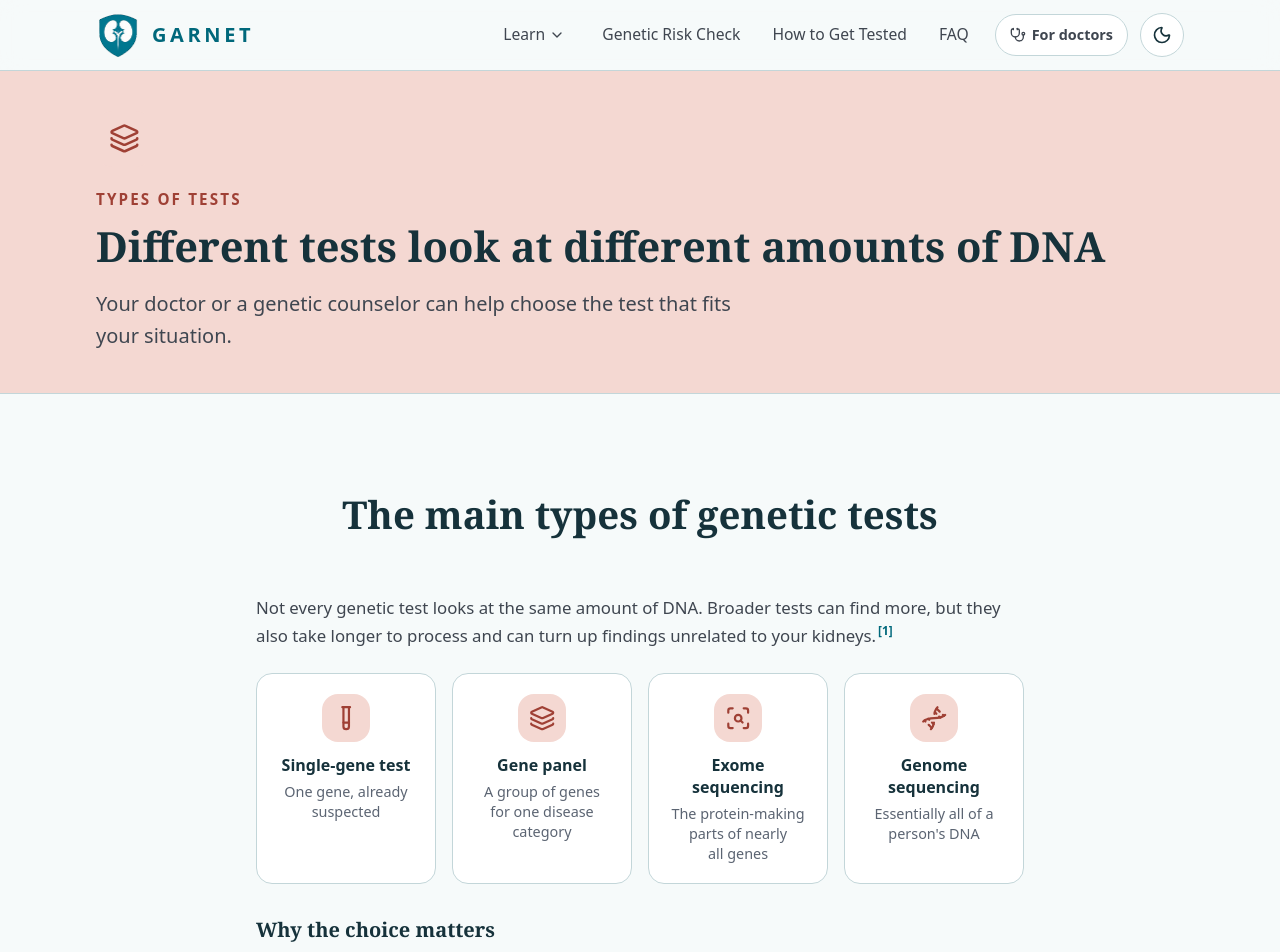
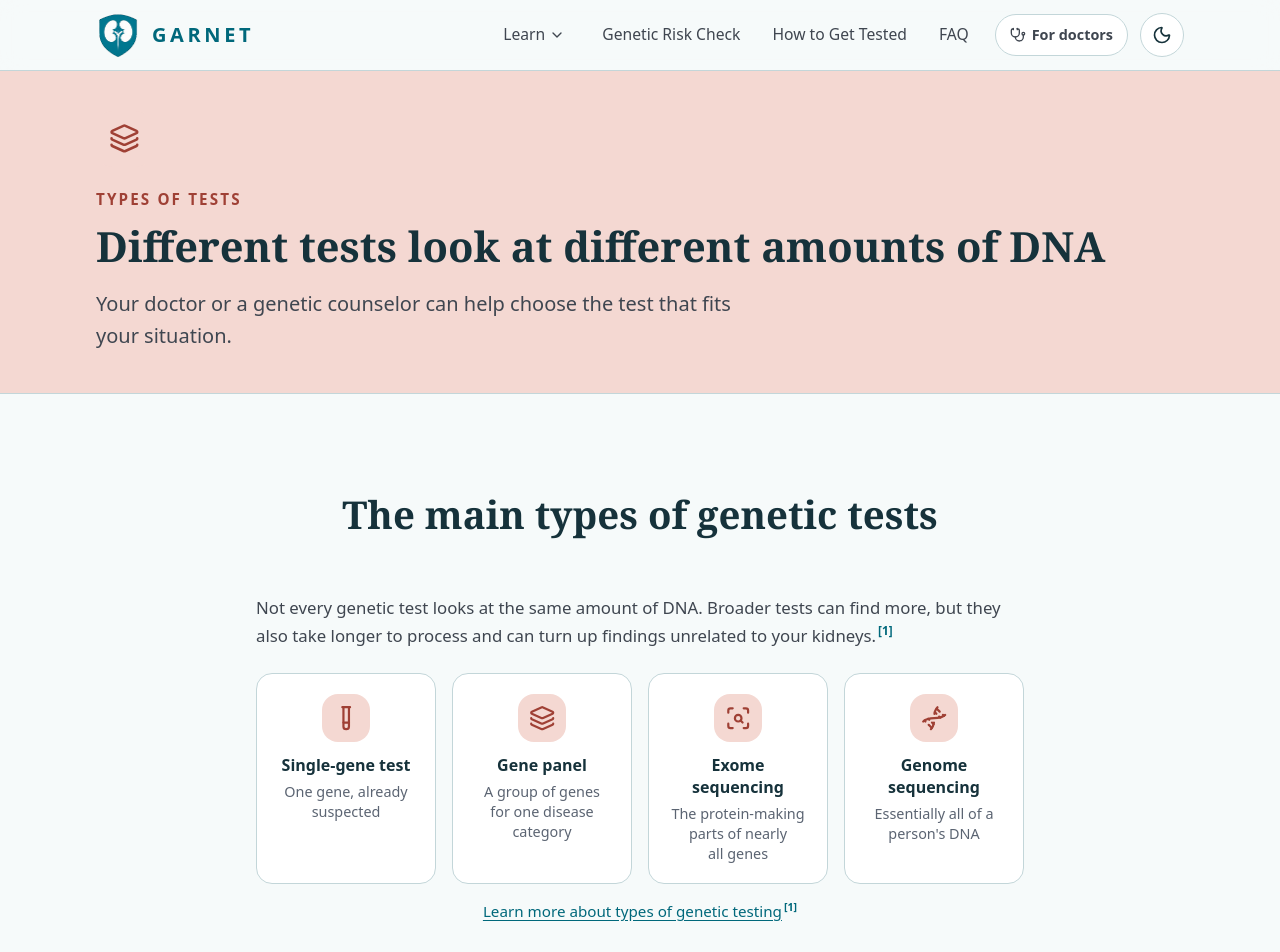
Before and after one commit to OleNY1/garnet_web_app, a React (Vite) app: page /learn/types-of-tests in a window 1280 px wide. Shown: the top 952 px of the page. Built offline with nearby package versions, Linux system fonts and the light colour scheme.

Commit message:
Keep Types of tests boxes static and add a paper link underneath.

```diff
--- a/src/components/learn/FlowDiagram.tsx
+++ b/src/components/learn/FlowDiagram.tsx
@@ -26,7 +26,7 @@ export function FlowDiagram({
         {steps.map((step) => (
           <div
             key={step.label}
-            className="flex h-full min-h-[11.5rem] scale-100 flex-col items-center rounded-2xl border border-line bg-surface p-5 text-center transition-transform duration-200 hover:scale-[1.03]"
+            className="flex h-full min-h-[11.5rem] flex-col items-center rounded-2xl border border-line bg-surface p-5 text-center"
           >
             <span
               className={`flex size-12 shrink-0 items-center justify-center rounded-2xl ${tints[tint].chip}`}
--- a/src/pages/learn/TypesOfTests.tsx
+++ b/src/pages/learn/TypesOfTests.tsx
@@ -25,6 +25,17 @@ export function TypesOfTests() {
           </p>
 
           <FlowDiagram tint="accent" steps={TEST_TYPES} connected={false} />
+          <p className="-mt-2 text-center text-[0.95rem] leading-snug text-muted">
+            <a
+              href="https://doi.org/10.1016/j.ekir.2024.12.020"
+              target="_blank"
+              rel="noreferrer"
+              className="text-brand underline underline-offset-2 hover:text-brand-strong"
+            >
+              Learn more about types of genetic testing
+            </a>
+            <Cite n={1} />
+          </p>
 
           <h3 className="mt-2 font-display text-xl font-semibold text-ink">
             Why the choice matters
```
